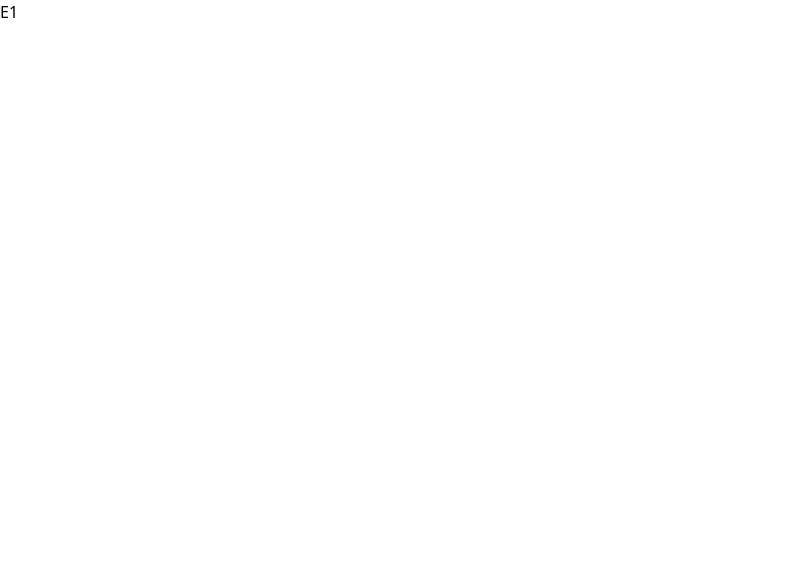
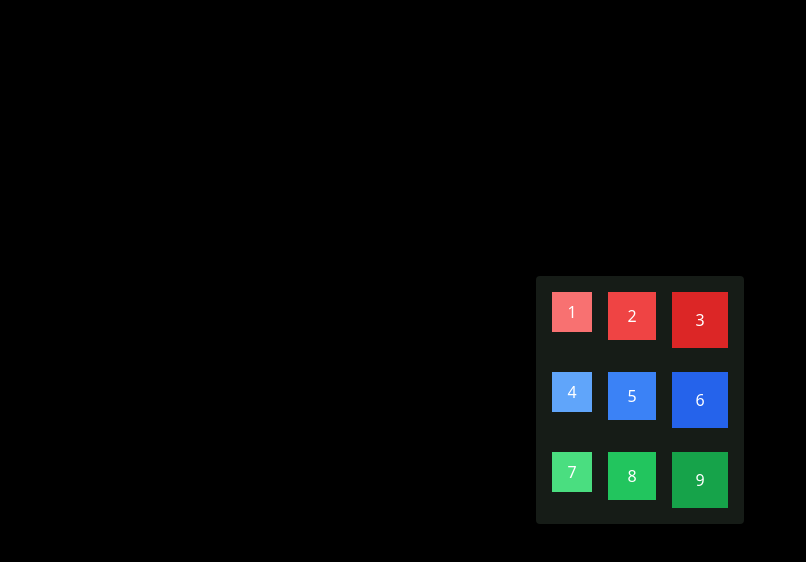
Before and after one commit to Mohammadiko33/LearnTailwind, a React (Vite) app: page / in a window 1280 px wide. Shown: the top 562 px of the page, without its empty margins (0-806 px from the left). Built offline with nearby package versions, Linux system fonts and the light colour scheme.

Commit message:
add episode4,5,6

```diff
--- a/src/Components/App.jsx
+++ b/src/Components/App.jsx
@@ -1,7 +1,7 @@
-import E1 from "./Episode1/E1";
+import E5 from "./Episodes/E5";
 
 const App = () => {
-  return <E1/>;
+  return <E5/>;
 };
 
 export default App;
--- a/src/Components/Episode1/E1.jsx
+++ /dev/null
@@ -1,9 +0,0 @@
-import React from 'react'
-
-const E1 = () => {
-  return (
-    <div>E1</div>
-  )
-}
-
-export default E1;
--- /dev/null
+++ b/src/Components/Episodes/E5.jsx
@@ -0,0 +1,27 @@
+import React from "react";
+
+const E2 = () => {
+  return (
+    <div className="fulldjac  bg-black">
+      <div className="content flex-col gap-4 p-4 rounded bg-[rgba(83,105,86,0.27)]">
+        <div className="flex gap-4 pb-6">
+          <div className="w-10 h-10 bg-red-400 djac text-white">1</div>
+          <div className="w-12 h-12 bg-red-500 djac text-white">2</div>
+          <div className="w-14 h-14 bg-red-600 djac text-white">3</div>
+        </div>
+        <div className="flex gap-4 pb-6">
+          <div className="w-10 h-10 bg-blue-400 djac text-white">4</div>
+          <div className="w-12 h-12 bg-blue-500 djac text-white">5</div>
+          <div className="w-14 h-14 bg-blue-600 djac text-white">6</div>
+        </div>
+        <div className="flex gap-4">
+          <div className="w-10 h-10 bg-green-400 djac text-white">7</div>
+          <div className="w-12 h-12 bg-green-500 djac text-white">8</div>
+          <div className="w-14 h-14 bg-green-600 djac text-white">9</div>
+        </div>
+      </div>
+    </div>
+  );
+};
+
+export default E2;
--- /dev/null
+++ b/src/Components/flexbox-utility-classes.css
@@ -0,0 +1,36 @@
+.djac {
+  display: flex;
+  justify-content: center;
+  align-items: center;
+}
+.djbac {
+  display: flex;
+  justify-content: space-between;
+  align-items: center;
+}
+.dcjac {
+  display: flex;
+  flex-direction: column;
+  align-items: center;
+  justify-content: center;
+}
+.dcjbac {
+  display: flex;
+  flex-direction: column;
+  align-items: center;
+  justify-content: space-between;
+}
+.fulldjac {
+  height: 100vh;
+  display: flex;
+  justify-content: center;
+  align-items: center;
+}
+
+.fulldcjac {
+  height: 100vh;
+  display: flex;
+  flex-direction: column;
+  justify-content: center;
+  align-items: center;
+}
--- /dev/null
+++ b/src/Components/reset.css
@@ -0,0 +1,49 @@
+/* http://meyerweb.com/eric/tools/css/reset/
+   v2.0 | 20110126
+   License: none (public domain)
+*/
+
+html, body, div, span, applet, object, iframe,
+h1, h2, h3, h4, h5, h6, p, blockquote, pre,
+a, abbr, acronym, address, big, cite, code,
+del, dfn, em, img, ins, kbd, q, s, samp,
+small, strike, strong, sub, sup, tt, var,
+b, u, i, center,
+dl, dt, dd, ol, ul, li,
+fieldset, form, label, legend,
+table, caption, tbody, tfoot, thead, tr, th, td,
+article, aside, canvas, details, embed,
+figure, figcaption, footer, header, hgroup,
+menu, nav, output, ruby, section, summary,
+time, mark, audio, video {
+	margin: 0;
+	padding: 0;
+	border: 0;
+	font-size: 100%;
+	font: inherit;
+	vertical-align: baseline;
+
+}
+/* HTML5 display-role reset for older browsers */
+article, aside, details, figcaption, figure,
+footer, header, hgroup, menu, nav, section {
+	display: block;
+}
+body {
+	line-height: 1;
+}
+ol, ul {
+	list-style: none;
+}
+blockquote, q {
+	quotes: none;
+}
+blockquote:before, blockquote:after,
+q:before, q:after {
+	content: '';
+	content: none;
+}
+table {
+	border-collapse: collapse;
+	border-spacing: 0;
+}
--- a/src/index.css
+++ b/src/index.css
@@ -1,6 +1,4 @@
-*,
-::before,
-::after {
+*, ::before, ::after {
   --tw-border-spacing-x: 0;
   --tw-border-spacing-y: 0;
   --tw-translate-x: 0;
@@ -10,19 +8,19 @@
   --tw-skew-y: 0;
   --tw-scale-x: 1;
   --tw-scale-y: 1;
-  --tw-pan-x: ;
-  --tw-pan-y: ;
-  --tw-pinch-zoom: ;
+  --tw-pan-x:  ;
+  --tw-pan-y:  ;
+  --tw-pinch-zoom:  ;
   --tw-scroll-snap-strictness: proximity;
-  --tw-gradient-from-position: ;
-  --tw-gradient-via-position: ;
-  --tw-gradient-to-position: ;
-  --tw-ordinal: ;
-  --tw-slashed-zero: ;
-  --tw-numeric-figure: ;
-  --tw-numeric-spacing: ;
-  --tw-numeric-fraction: ;
-  --tw-ring-inset: ;
+  --tw-gradient-from-position:  ;
+  --tw-gradient-via-position:  ;
+  --tw-gradient-to-position:  ;
+  --tw-ordinal:  ;
+  --tw-slashed-zero:  ;
+  --tw-numeric-figure:  ;
+  --tw-numeric-spacing:  ;
+  --tw-numeric-fraction:  ;
+  --tw-ring-inset:  ;
   --tw-ring-offset-width: 0px;
   --tw-ring-offset-color: #fff;
   --tw-ring-color: rgb(59 130 246 / 0.5);
@@ -30,28 +28,28 @@
   --tw-ring-shadow: 0 0 #0000;
   --tw-shadow: 0 0 #0000;
   --tw-shadow-colored: 0 0 #0000;
-  --tw-blur: ;
-  --tw-brightness: ;
-  --tw-contrast: ;
-  --tw-grayscale: ;
-  --tw-hue-rotate: ;
-  --tw-invert: ;
-  --tw-saturate: ;
-  --tw-sepia: ;
-  --tw-drop-shadow: ;
-  --tw-backdrop-blur: ;
-  --tw-backdrop-brightness: ;
-  --tw-backdrop-contrast: ;
-  --tw-backdrop-grayscale: ;
-  --tw-backdrop-hue-rotate: ;
-  --tw-backdrop-invert: ;
-  --tw-backdrop-opacity: ;
-  --tw-backdrop-saturate: ;
-  --tw-backdrop-sepia: ;
-  --tw-contain-size: ;
-  --tw-contain-layout: ;
-  --tw-contain-paint: ;
-  --tw-contain-style: ;
+  --tw-blur:  ;
+  --tw-brightness:  ;
+  --tw-contrast:  ;
+  --tw-grayscale:  ;
+  --tw-hue-rotate:  ;
+  --tw-invert:  ;
+  --tw-saturate:  ;
+  --tw-sepia:  ;
+  --tw-drop-shadow:  ;
+  --tw-backdrop-blur:  ;
+  --tw-backdrop-brightness:  ;
+  --tw-backdrop-contrast:  ;
+  --tw-backdrop-grayscale:  ;
+  --tw-backdrop-hue-rotate:  ;
+  --tw-backdrop-invert:  ;
+  --tw-backdrop-opacity:  ;
+  --tw-backdrop-saturate:  ;
+  --tw-backdrop-sepia:  ;
+  --tw-contain-size:  ;
+  --tw-contain-layout:  ;
+  --tw-contain-paint:  ;
+  --tw-contain-style:  ;
 }
 
 ::backdrop {
@@ -64,19 +62,19 @@
   --tw-skew-y: 0;
   --tw-scale-x: 1;
   --tw-scale-y: 1;
-  --tw-pan-x: ;
-  --tw-pan-y: ;
-  --tw-pinch-zoom: ;
+  --tw-pan-x:  ;
+  --tw-pan-y:  ;
+  --tw-pinch-zoom:  ;
   --tw-scroll-snap-strictness: proximity;
-  --tw-gradient-from-position: ;
-  --tw-gradient-via-position: ;
-  --tw-gradient-to-position: ;
-  --tw-ordinal: ;
-  --tw-slashed-zero: ;
-  --tw-numeric-figure: ;
-  --tw-numeric-spacing: ;
-  --tw-numeric-fraction: ;
-  --tw-ring-inset: ;
+  --tw-gradient-from-position:  ;
+  --tw-gradient-via-position:  ;
+  --tw-gradient-to-position:  ;
+  --tw-ordinal:  ;
+  --tw-slashed-zero:  ;
+  --tw-numeric-figure:  ;
+  --tw-numeric-spacing:  ;
+  --tw-numeric-fraction:  ;
+  --tw-ring-inset:  ;
   --tw-ring-offset-width: 0px;
   --tw-ring-offset-color: #fff;
   --tw-ring-color: rgb(59 130 246 / 0.5);
@@ -84,28 +82,28 @@
   --tw-ring-shadow: 0 0 #0000;
   --tw-shadow: 0 0 #0000;
   --tw-shadow-colored: 0 0 #0000;
-  --tw-blur: ;
-  --tw-brightness: ;
-  --tw-contrast: ;
-  --tw-grayscale: ;
-  --tw-hue-rotate: ;
-  --tw-invert: ;
-  --tw-saturate: ;
-  --tw-sepia: ;
-  --tw-drop-shadow: ;
-  --tw-backdrop-blur: ;
-  --tw-backdrop-brightness: ;
-  --tw-backdrop-contrast: ;
-  --tw-backdrop-grayscale: ;
-  --tw-backdrop-hue-rotate: ;
-  --tw-backdrop-invert: ;
-  --tw-backdrop-opacity: ;
-  --tw-backdrop-saturate: ;
-  --tw-backdrop-sepia: ;
-  --tw-contain-size: ;
-  --tw-contain-layout: ;
-  --tw-contain-paint: ;
-  --tw-contain-style: ;
+  --tw-blur:  ;
+  --tw-brightness:  ;
+  --tw-contrast:  ;
+  --tw-grayscale:  ;
+  --tw-hue-rotate:  ;
+  --tw-invert:  ;
+  --tw-saturate:  ;
+  --tw-sepia:  ;
+  --tw-drop-shadow:  ;
+  --tw-backdrop-blur:  ;
+  --tw-backdrop-brightness:  ;
+  --tw-backdrop-contrast:  ;
+  --tw-backdrop-grayscale:  ;
+  --tw-backdrop-hue-rotate:  ;
+  --tw-backdrop-invert:  ;
+  --tw-backdrop-opacity:  ;
+  --tw-backdrop-saturate:  ;
+  --tw-backdrop-sepia:  ;
+  --tw-contain-size:  ;
+  --tw-contain-layout:  ;
+  --tw-contain-paint:  ;
+  --tw-contain-style:  ;
 }
 
 /*
@@ -132,7 +130,7 @@
 
 ::before,
 ::after {
-  --tw-content: "";
+  --tw-content: '';
 }
 
 /*
@@ -154,10 +152,9 @@ html,
   -moz-tab-size: 4;
   /* 3 */
   -o-tab-size: 4;
-  tab-size: 4;
+     tab-size: 4;
   /* 3 */
-  font-family: ui-sans-serif, system-ui, sans-serif, "Apple Color Emoji",
-    "Segoe UI Emoji", "Segoe UI Symbol", "Noto Color Emoji";
+  font-family: ui-sans-serif, system-ui, sans-serif, "Apple Color Emoji", "Segoe UI Emoji", "Segoe UI Symbol", "Noto Color Emoji";
   /* 4 */
   font-feature-settings: normal;
   /* 5 */
@@ -200,7 +197,7 @@ Add the correct text decoration in Chrome, Edge, and Safari.
 
 abbr:where([title]) {
   -webkit-text-decoration: underline dotted;
-  text-decoration: underline dotted;
+          text-decoration: underline dotted;
 }
 
 /*
@@ -246,8 +243,7 @@ code,
 kbd,
 samp,
 pre {
-  font-family: ui-monospace, SFMono-Regular, Menlo, Monaco, Consolas,
-    "Liberation Mono", "Courier New", monospace;
+  font-family: ui-monospace, SFMono-Regular, Menlo, Monaco, Consolas, "Liberation Mono", "Courier New", monospace;
   /* 1 */
   font-feature-settings: normal;
   /* 2 */
@@ -348,9 +344,9 @@ select {
 */
 
 button,
-input:where([type="button"]),
-input:where([type="reset"]),
-input:where([type="submit"]) {
+input:where([type='button']),
+input:where([type='reset']),
+input:where([type='submit']) {
   -webkit-appearance: button;
   /* 1 */
   background-color: transparent;
@@ -397,7 +393,7 @@ Correct the cursor style of increment and decrement buttons in Safari.
 2. Correct the outline style in Safari.
 */
 
-[type="search"] {
+[type='search'] {
   -webkit-appearance: textfield;
   /* 1 */
   outline-offset: -2px;
@@ -490,8 +486,7 @@ textarea {
 2. Set the default placeholder color to the user's configured gray 400 color.
 */
 
-input::-moz-placeholder,
-textarea::-moz-placeholder {
+input::-moz-placeholder, textarea::-moz-placeholder {
   opacity: 1;
   /* 1 */
   color: #9ca3af;
@@ -559,48 +554,246 @@ video {
   display: none;
 }
 
-.djac {
+.flex {
   display: flex;
-  justify-content: center;
-  align-items: center;
-}
-.djbac {
-  display: flex;
-  justify-content: space-between;
-  align-items: center;
-}
-.dfcjac,
-.dfjac {
-  display: flex;
-  flex-direction: column;
-  align-items: center;
-  justify-content: center;
-}
-.dfcjbac,
-.dfjbac {
-  display: flex;
-  flex-direction: column;
-  align-items: center;
-  justify-content: space-between;
 }
 
-.bodydjac {
-  height: 100vh;
-  display: flex;
-  justify-content: center;
-  align-items: center;
+.h-10 {
+  height: 2.5rem;
+}
+
+.h-12 {
+  height: 3rem;
+}
+
+.h-14 {
+  height: 3.5rem;
+}
+
+.w-10 {
+  width: 2.5rem;
+}
+
+.w-12 {
+  width: 3rem;
+}
+
+.w-14 {
+  width: 3.5rem;
+}
+
+.flex-col {
+  flex-direction: column;
+}
+
+.gap-4 {
+  gap: 1rem;
 }
 
 .rounded {
   border-radius: 0.25rem;
 }
 
-.bg-gray-700 {
-  --tw-bg-opacity: 1;
-  background-color: rgb(55 65 81 / var(--tw-bg-opacity, 1));
+.bg-\[rgba\(120\2c 113\2c 108\2c 0\.5\)\] {
+  background-color: rgba(120,113,108,0.5);
 }
 
-.bg-slate-500 {
+.bg-black {
   --tw-bg-opacity: 1;
-  background-color: rgb(100 116 139 / var(--tw-bg-opacity, 1));
+  background-color: rgb(0 0 0 / var(--tw-bg-opacity, 1));
 }
+
+.bg-blue-400 {
+  --tw-bg-opacity: 1;
+  background-color: rgb(96 165 250 / var(--tw-bg-opacity, 1));
+}
+
+.bg-blue-500 {
+  --tw-bg-opacity: 1;
+  background-color: rgb(59 130 246 / var(--tw-bg-opacity, 1));
+}
+
+.bg-blue-600 {
+  --tw-bg-opacity: 1;
+  background-color: rgb(37 99 235 / var(--tw-bg-opacity, 1));
+}
+
+.bg-gray-900 {
+  --tw-bg-opacity: 1;
+  background-color: rgb(17 24 39 / var(--tw-bg-opacity, 1));
+}
+
+.bg-green-400 {
+  --tw-bg-opacity: 1;
+  background-color: rgb(74 222 128 / var(--tw-bg-opacity, 1));
+}
+
+.bg-green-500 {
+  --tw-bg-opacity: 1;
+  background-color: rgb(34 197 94 / var(--tw-bg-opacity, 1));
+}
+
+.bg-green-600 {
+  --tw-bg-opacity: 1;
+  background-color: rgb(22 163 74 / var(--tw-bg-opacity, 1));
+}
+
+.bg-red-400 {
+  --tw-bg-opacity: 1;
+  background-color: rgb(248 113 113 / var(--tw-bg-opacity, 1));
+}
+
+.bg-red-500 {
+  --tw-bg-opacity: 1;
+  background-color: rgb(239 68 68 / var(--tw-bg-opacity, 1));
+}
+
+.bg-red-600 {
+  --tw-bg-opacity: 1;
+  background-color: rgb(220 38 38 / var(--tw-bg-opacity, 1));
+}
+
+.bg-\[rgba\(233\2c 220\2c 211\2c 0\.5\)\] {
+  background-color: rgba(233,220,211,0.5);
+}
+
+.bg-\[rgba\(211\2c 233\2c 214\2c 0\.5\)\] {
+  background-color: rgba(211,233,214,0.5);
+}
+
+.bg-\[rgba\(135\2c 253\2c 151\2c 0\.5\)\] {
+  background-color: rgba(135,253,151,0.5);
+}
+
+.bg-\[rgba\(108\2c 120\2c 120\2c 0\.5\)\] {
+  background-color: rgba(108,120,120,0.5);
+}
+
+.bg-\[rgba\(74\2c 250\2c 241\2c 0\.5\)\] {
+  background-color: rgba(74,250,241,0.5);
+}
+
+.bg-\[rgba\(74\2c 250\2c 241\2c 0\.28\)\] {
+  background-color: rgba(74,250,241,0.28);
+}
+
+.bg-\[rgba\(250\2c 74\2c 118\2c 0\.28\)\] {
+  background-color: rgba(250,74,118,0.28);
+}
+
+.bg-\[rgba\(255\2c 143\2c 171\2c 0\.28\)\] {
+  background-color: rgba(255,143,171,0.28);
+}
+
+.bg-\[rgba\(255\2c 93\2c 133\2c 0\.28\)\] {
+  background-color: rgba(255,93,133,0.28);
+}
+
+.bg-\[rgba\(108\2c 119\2c 120\2c 0\.5\)\] {
+  background-color: rgba(108,119,120,0.5);
+}
+
+.bg-\[rgba\(111\2c 255\2c 255\2c 0\.5\)\] {
+  background-color: rgba(111,255,255,0.5);
+}
+
+.bg-\[rgba\(106\2c 220\2c 255\2c 0\.5\)\] {
+  background-color: rgba(106,220,255,0.5);
+}
+
+.bg-\[rgba\(100\2c 219\2c 255\2c 0\.5\)\] {
+  background-color: rgba(100,219,255,0.5);
+}
+
+.bg-\[rgba\(100\2c 219\2c 255\2c 0\.29\)\] {
+  background-color: rgba(100,219,255,0.29);
+}
+
+.bg-\[rgba\(68\2c 77\2c 69\2c 0\.5\)\] {
+  background-color: rgba(68,77,69,0.5);
+}
+
+.bg-\[rgba\(83\2c 105\2c 86\2c 0\.5\)\] {
+  background-color: rgba(83,105,86,0.5);
+}
+
+.bg-\[rgba\(83\2c 105\2c 86\2c 0\.19\)\] {
+  background-color: rgba(83,105,86,0.19);
+}
+
+.bg-\[rgba\(83\2c 105\2c 86\2c 0\.27\)\] {
+  background-color: rgba(83,105,86,0.27);
+}
+
+.p-4 {
+  padding: 1rem;
+}
+
+.pb-6 {
+  padding-bottom: 1.5rem;
+}
+
+.text-2xl {
+  font-size: 1.5rem;
+  line-height: 2rem;
+}
+
+.text-3xl {
+  font-size: 1.875rem;
+  line-height: 2.25rem;
+}
+
+.text-4xl {
+  font-size: 2.25rem;
+  line-height: 2.5rem;
+}
+
+.text-5xl {
+  font-size: 3rem;
+  line-height: 1;
+}
+
+.text-6xl {
+  font-size: 3.75rem;
+  line-height: 1;
+}
+
+.text-7xl {
+  font-size: 4.5rem;
+  line-height: 1;
+}
+
+.text-blue-400 {
+  --tw-text-opacity: 1;
+  color: rgb(96 165 250 / var(--tw-text-opacity, 1));
+}
+
+.text-green-500 {
+  --tw-text-opacity: 1;
+  color: rgb(34 197 94 / var(--tw-text-opacity, 1));
+}
+
+.text-red-500 {
+  --tw-text-opacity: 1;
+  color: rgb(239 68 68 / var(--tw-text-opacity, 1));
+}
+
+.text-rose-500 {
+  --tw-text-opacity: 1;
+  color: rgb(244 63 94 / var(--tw-text-opacity, 1));
+}
+
+.text-sky-400 {
+  --tw-text-opacity: 1;
+  color: rgb(56 189 248 / var(--tw-text-opacity, 1));
+}
+
+.text-teal-500 {
+  --tw-text-opacity: 1;
+  color: rgb(20 184 166 / var(--tw-text-opacity, 1));
+}
+
+.text-white {
+  --tw-text-opacity: 1;
+  color: rgb(255 255 255 / var(--tw-text-opacity, 1));
+}
--- a/src/main.jsx
+++ b/src/main.jsx
@@ -1,6 +1,8 @@
 import { StrictMode } from 'react'
 import { createRoot } from 'react-dom/client'
+import "./Components/reset.css"
 import './index.css'
+import "./Components/flexbox-utility-classes.css"
 import App from './Components/App.jsx'
 
 createRoot(document.getElementById('root')).render(
```
Also changed, not shown: src/Components/Episodes/E4.jsx (added, +26 -0 lines), src/Components/Episodes/E6.jsx (added).
